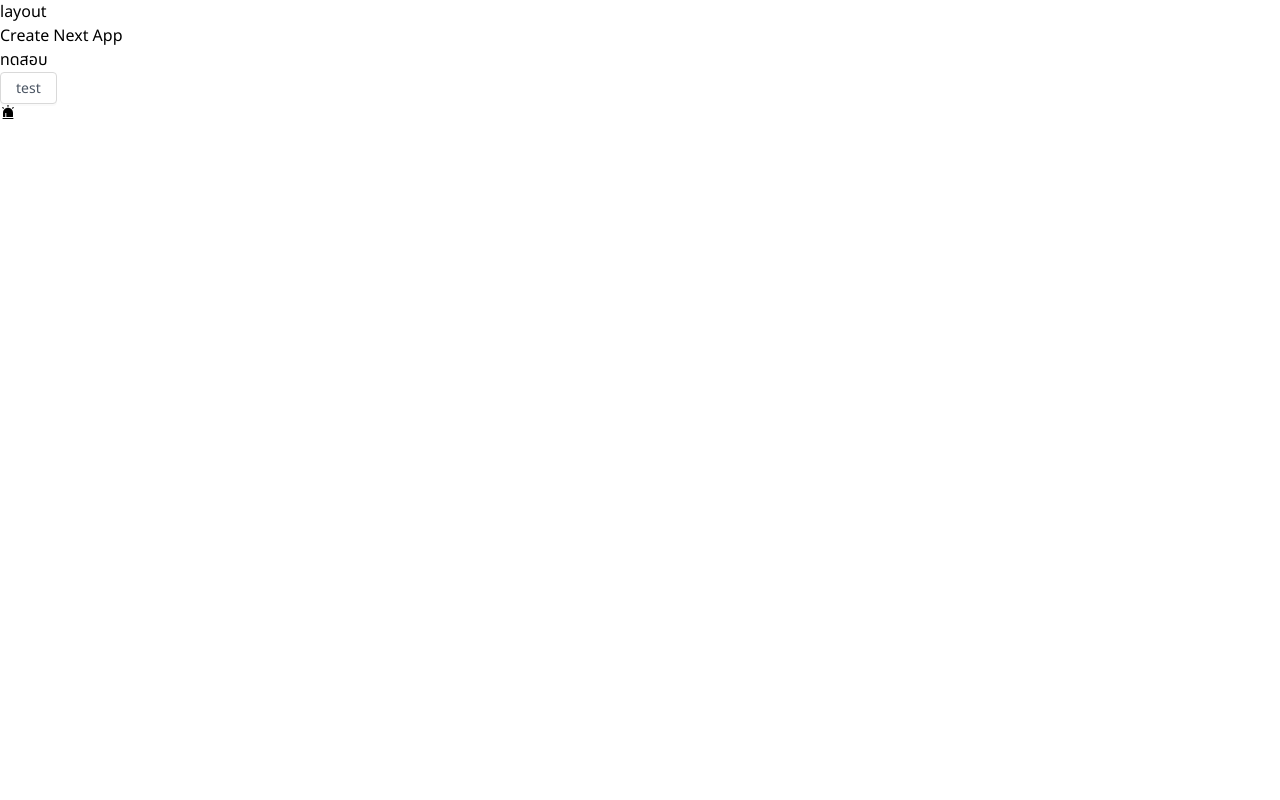
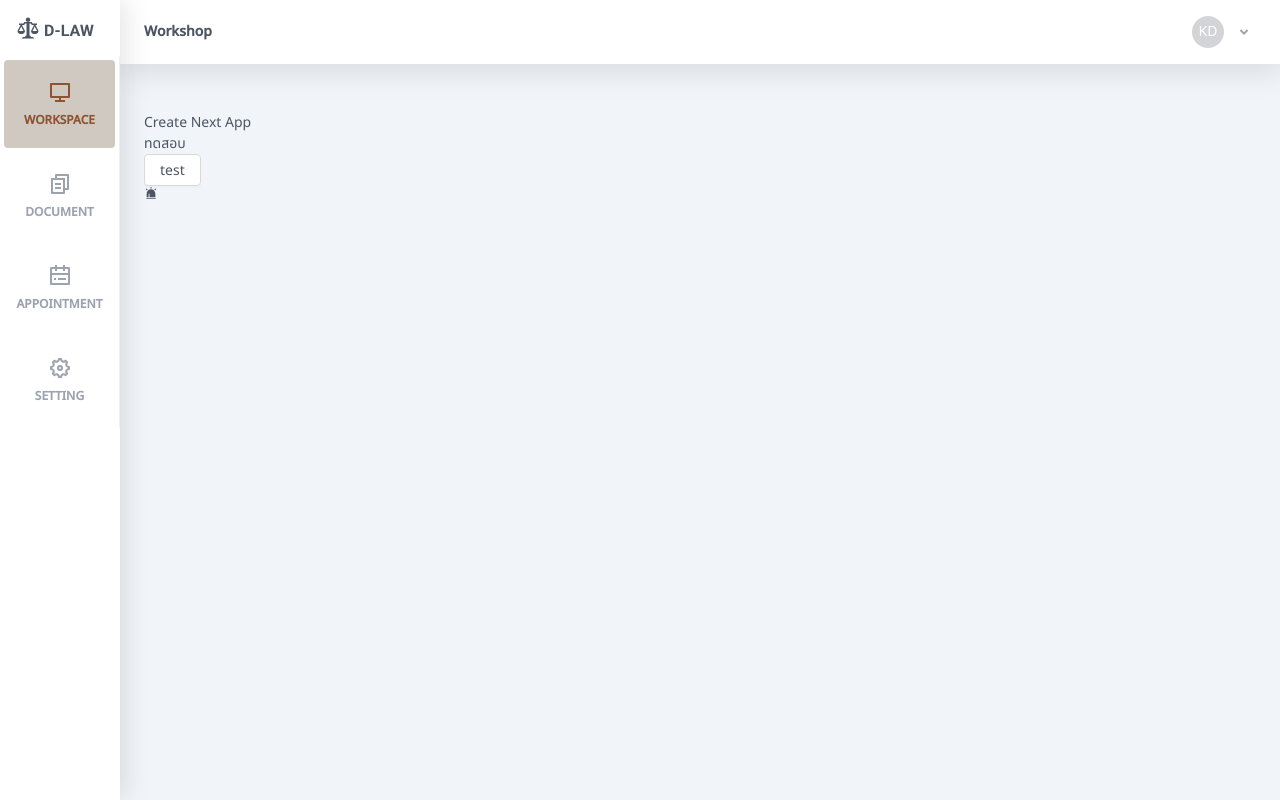
Before and after one commit to UnkAtreus/d-law-fe, a Next.js app: page / in a window 1280 px wide. Built offline with nearby package versions, Linux system fonts and the light colour scheme; no server answers.

Commit message:
:sparkles: (Base layout component)

```diff
--- a/next.config.js
+++ b/next.config.js
@@ -1,6 +1,13 @@
 /** @type {import('next').NextConfig} */
 const nextConfig = {
-  reactStrictMode: true,
-}
+    reactStrictMode: true,
+    webpack: (config) => {
+        config.module.rules.push({
+            test: /\.svg$/,
+            use: ['@svgr/webpack'],
+        });
+        return config;
+    },
+};
 
-module.exports = nextConfig
+module.exports = nextConfig;
--- a/package.json
+++ b/package.json
@@ -28,6 +28,7 @@
   },
   "devDependencies": {
     "@next/eslint-plugin-next": "^13.1.1",
+    "@svgr/webpack": "^6.5.1",
     "autoprefixer": "^10.4.13",
     "eslint-config-prettier": "^8.6.0",
     "eslint-plugin-unused-imports": "^2.0.0",
--- a/src/bases/BaseLayout/index.tsx
+++ b/src/bases/BaseLayout/index.tsx
@@ -1,11 +1,124 @@
+import { Avatar, Dropdown, Layout, Menu, MenuProps, Space, theme } from 'antd';
 import React from 'react';
+import Logo from '@assets/dlaw_logo.svg';
+import {
+    RiComputerLine,
+    RiFileCopy2Line,
+    RiCalendarTodoLine,
+    RiSettings5Line,
+    RiArrowDropDownLine,
+    RiLogoutBoxLine,
+} from 'react-icons/ri';
 
 function BaseLayout({ children }: { children: React.ReactNode }) {
+    const {
+        token: { colorBgContainer, colorTextSecondary },
+    } = theme.useToken();
+    type MenuItem = Required<MenuProps>['items'][number];
+
+    function getItem(
+        label: React.ReactNode,
+        key: React.Key,
+        icon?: React.ReactNode,
+        children?: MenuItem[],
+        type?: 'group'
+    ): MenuItem {
+        return {
+            key,
+            icon,
+            children,
+            label,
+            type,
+        } as MenuItem;
+    }
+
+    const items: MenuProps['items'] = [
+        getItem(
+            <div className="flex flex-col items-center justify-center py-5">
+                <RiComputerLine className="menu-icon" />
+                <div className="menu-text">WORKSPACE</div>
+            </div>,
+            'workspace'
+        ),
+        getItem(
+            <div className="flex flex-col items-center justify-center py-5">
+                <RiFileCopy2Line className="menu-icon" />
+                <div className="menu-text">DOCUMENT</div>
+            </div>,
+            'document'
+        ),
+        getItem(
+            <div className="flex flex-col items-center justify-center py-5">
+                <RiCalendarTodoLine className="menu-icon" />
+                <div className="menu-text">APPOINTMENT</div>
+            </div>,
+            'appointment'
+        ),
+        getItem(
+            <div className="flex flex-col items-center justify-center py-5">
+                <RiSettings5Line className="menu-icon" />
+                <div className="menu-text">SETTING</div>
+            </div>,
+            'setting'
+        ),
+    ];
+
+    const nav_menu: MenuProps['items'] = [
+        getItem(
+            'Logout',
+            'workspace',
+            <RiLogoutBoxLine className="m-auto h-6 w-6" />
+        ),
+    ];
+
     return (
-        <div>
-            <div>layout</div>
-            {children}
-        </div>
+        <Layout className="min-h-screen">
+            <Layout.Sider
+                style={{
+                    background: colorBgContainer,
+                    boxShadow: '6px 0px 24px rgba(0, 0, 0, 0.1)',
+                }}
+                width={120}
+            >
+                <Logo className="m-4" />
+                <Menu
+                    defaultSelectedKeys={['workspace']}
+                    mode="inline"
+                    items={items}
+                />
+            </Layout.Sider>
+            <Layout>
+                <Layout.Header
+                    style={{
+                        padding: 0,
+                        backgroundColor: colorBgContainer,
+                        boxShadow: '0px 4px 30px 4px rgba(0, 0, 0, 0.1)',
+                    }}
+                >
+                    <div className="flex items-center justify-between px-6 ">
+                        <h1 className="font-bold">Workshop</h1>
+                        <div>
+                            <Dropdown
+                                menu={{
+                                    items: nav_menu,
+                                }}
+                                trigger={['click']}
+                            >
+                                <a onClick={(e) => e.preventDefault()}>
+                                    <Space>
+                                        <Avatar>KD</Avatar>
+                                        <RiArrowDropDownLine className="h-6 w-6 text-gray-400" />
+                                    </Space>
+                                </a>
+                            </Dropdown>
+                        </div>
+                    </div>
+                </Layout.Header>
+                <Layout.Content className="mx-6 my-12">
+                    {children}
+                </Layout.Content>
+            </Layout>
+        </Layout>
     );
 }
 
--- a/src/pages/_app.tsx
+++ b/src/pages/_app.tsx
@@ -12,6 +12,18 @@ export default function App({ Component, pageProps }: AppProps) {
                     fontSize: 14,
                     borderRadius: 4,
                     wireframe: false,
+                    colorBgLayout: '#F1F5F9',
+                    colorTextBase: '#4b5563',
+                },
+                components: {
+                    Menu: {
+                        colorText: '#9ca3af',
+                        colorTextBase: '#9ca3af',
+                    },
+                    Dropdown: {
+                        colorText: '#4B5563',
+                        colorTextBase: '#4B5563',
+                    },
                 },
             }}
         >
--- a/src/pages/index.tsx
+++ b/src/pages/index.tsx
@@ -19,7 +19,7 @@ const Home: NextPage = () => {
                 <h1>ทดสอบ</h1>
                 <Button>test</Button>
                 <AiFillAlert />
-                <div>{data && data.name}</div>
+                <div className="text-red-500">{data && data.name}</div>
             </BaseLayout>
         </>
     );
--- a/src/styles/globals.css
+++ b/src/styles/globals.css
@@ -4,7 +4,23 @@
 @tailwind components;
 @tailwind utilities;
 
+.menu-icon {
+    @apply mb-2 h-6 w-6;
+}
+.menu-text {
+    @apply text-xs font-bold;
+}
+
 * {
     font-family: 'Kanit', sans-serif;
     font-family: 'Noto Sans Thai', sans-serif;
 }
+
+.ant-menu-inline .ant-menu-item {
+    height: 100%;
+    padding-left: 16px !important;
+}
+
+.ant-menu-inline.ant-menu-root .ant-menu-item > .ant-menu-title-content {
+    overflow: initial;
+}
--- a/tailwind.config.js
+++ b/tailwind.config.js
@@ -1,17 +1,13 @@
-const { fontFamily } = require('tailwindcss/defaultTheme');
-
 /** @type {import('tailwindcss').Config} */
 module.exports = {
     content: [
-        './pages/**/*.{js,ts,jsx,tsx}',
-        './components/**/*.{js,ts,jsx,tsx}',
+        './src/pages/**/*.{js,ts,jsx,tsx}',
+        './src/components/**/*.{js,ts,jsx,tsx}',
+        './src/bases/**/*.{js,ts,jsx,tsx}',
     ],
+    important: false,
     theme: {
-        extend: {
-            fontFamily: {
-                sans: ['var(--font-noto-sans-thai)', ...fontFamily.sans],
-            },
-        },
+        extend: {},
     },
     plugins: [],
 };
```
Also changed, not shown: src/assets/dlaw_logo.svg (added), 1 other file (tests, documents, lock files or other folders).
